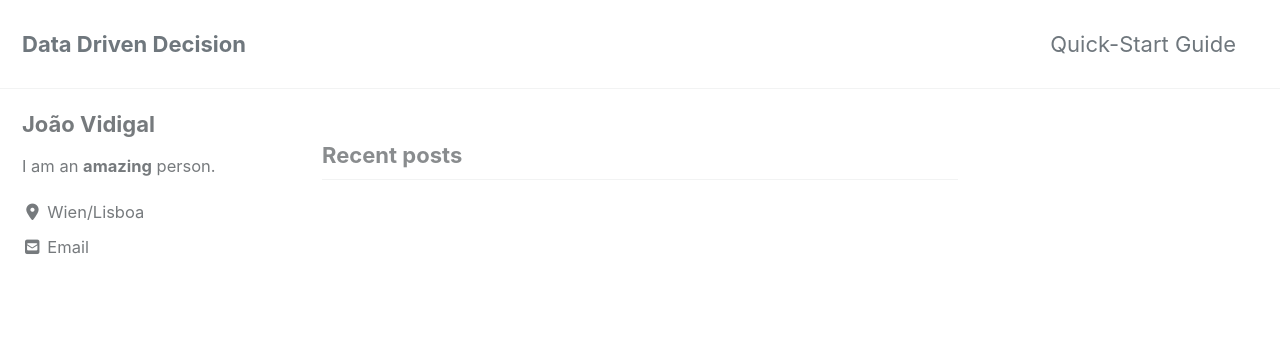
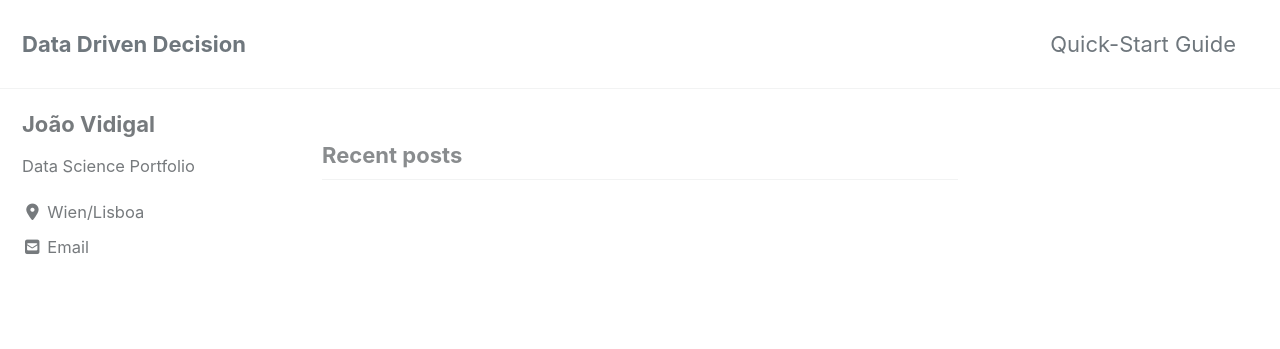
Before and after one commit to vidigaljoao/vidigaljoao.github.io, a Jekyll site: the page built from index.html, in a window 1280 px wide. Shown: the top 349 px of the page. Built offline with Jekyll 4.4.1, drawn with Linux system fonts in a browser that asks for light colours; cached includes are drawn as plain includes; nearby versions of some CDN libraries; the list of posts is cut into pages by our own code.

Commit message:
change config

```diff
--- a/_config.yml
+++ b/_config.yml
@@ -109,7 +109,7 @@ analytics:
 author:
   name             : "João Vidigal"
   avatar           : # path of avatar image, e.g. "/assets/images/bio-photo.jpg"
-  bio              : "I am an **amazing** person."
+  bio              : "Data Science Portfolio"
   location         : "Wien/Lisboa"
   email            : vidigal.j@gmail.com
   links:
```
